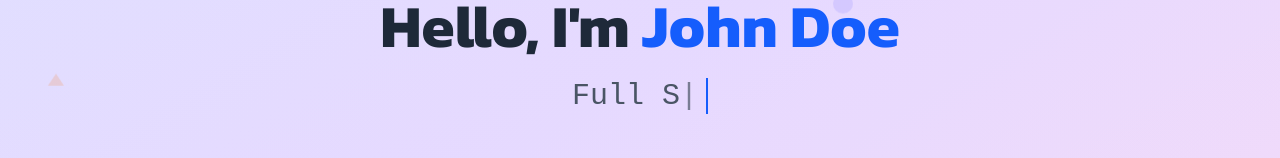
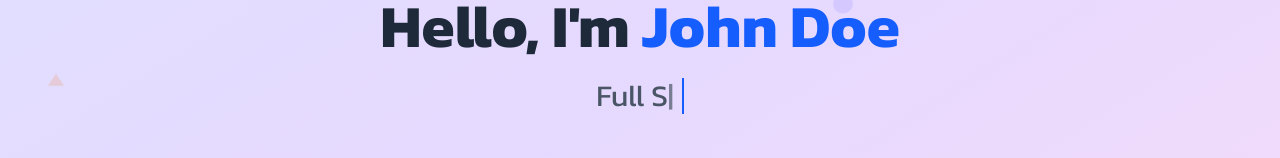
Before and after one commit to Karbys/Portfolio, a Next.js app in the folder portfolio/: page / in a window 1280 px wide. Shown: the part 323-481 px from the top of the page. Built offline with nearby package versions, Linux system fonts and the light colour scheme.

Commit message:
fix: font

```diff
--- a/portfolio/components/Hero.tsx
+++ b/portfolio/components/Hero.tsx
@@ -64,8 +64,8 @@ export default function Hero() {
           </h1>
 
           {/* Animated Title with Typewriter Effect */}
-          <div className="text-2xl md:text-3xl text-gray-600 dark:text-slate-400 mb-8 h-12 flex items-center justify-center animate-fadeInUp" style={{ animationDelay: '0.6s', animationFillMode: 'both' }}>
-            <span className="border-r-2 border-blue-600 dark:border-blue-400 pr-2 font-mono">
+          <div className="text-2xl md:text-3xl text-gray-600 dark:text-slate-400 mb-8 h-12 flex items-center justify-center animate-fadeInUp font-sans" style={{ animationDelay: '0.6s', animationFillMode: 'both' }}>
+            <span className="border-r-2 border-blue-600 dark:border-blue-400 pr-2">
               {currentText}
               <span className="animate-pulse">|</span>
             </span>
```
